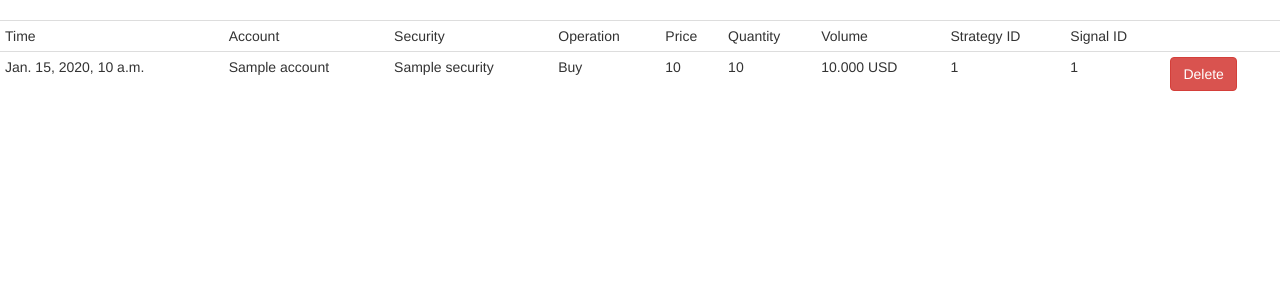
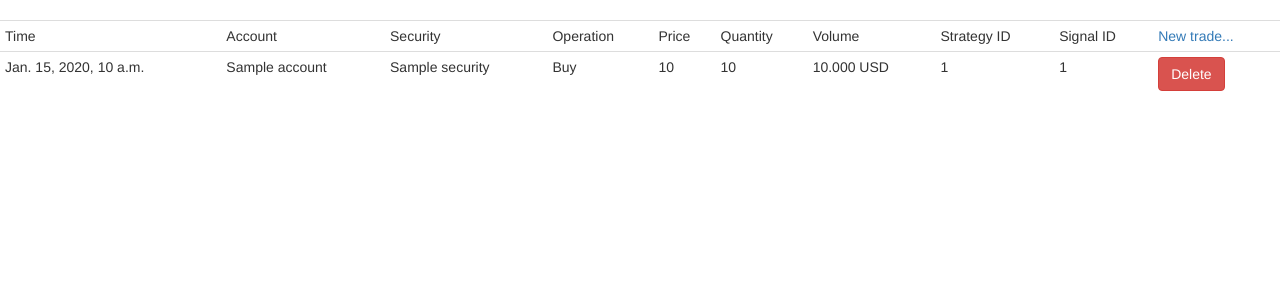
Before and after one commit to asakul/atrade_dashboard, a Django app: template templates/dashboard/trades.html in a window 1280 px wide. Shown: the part 52-352 px from the top of the page. Run offline with Django 3.2, Linux system fonts and the light colour scheme; the template is opened without the code that fills it: most values are stand-ins (such as "Sample title", 1, 10 or a date in 2020); some libraries are stand-ins or nearby versions.

Commit message:
New trade form

```diff
--- a/templates/dashboard/trades.html
+++ b/templates/dashboard/trades.html
@@ -1,7 +1,16 @@
 {% extends "dashboard/base.html" %}
+{% load bootstrap3 %}
 {% load mathfilters %}
 
 {% block content %}
+<div class="panel panel-default panel-collapse collapse" id="new_trade_form">
+    <div class="panel-body">
+        <form action="#" method="POST">
+        {% bootstrap_form new_trade_form %}
+        {% bootstrap_button button_type='submit' content='Submit' %}
+        </form>
+    </div>
+</div>
 <table class="table table-condensed">
     <tr>
         <td>Time</td>
@@ -13,7 +22,7 @@
         <td>Volume</td>
         <td>Strategy ID</td>
         <td>Signal ID</td>
-        <td></td>
+        <td> <a href="#new_trade_form" role="button" data-toggle="collapse">New trade...</a> </td>
     </tr>
 {% for trade in trades %}
     <tr>
@@ -26,7 +35,7 @@
         <td>{{ trade.volume|stringformat:".3f"}} {{ trade.volumeCurrency }}</td>
         <td>{{ trade.strategyId }}</td>
         <td>{{ trade.signalId }}</td>
-        <td><button type="button" class="btn btn-danger" onclick="if(window.confirm('Confirm deletion')) { document.location.href = '/delete_trade?id={{ trade.pk }}'}; return false;">Delete</button></td>
+        <td><button type="button" class="btn btn-danger" onclick="if(window.confirm('Confirm deletion')) { document.location.href = '{% url 'delete_trade' trade_id=trade.pk %}'}; return false;">Delete</button></td>
     </tr>
 {% endfor %}
 </table>
--- a/urls.py
+++ b/urls.py
@@ -8,5 +8,6 @@ urlpatterns = [
         url(r'^add_instance$', views.add_instance, name='add_instance'),
         url(r'^delete_instance/(?P<instance_id>[^/]+)$', views.delete_instance, name='delete_instance'),
         url(r'^trades/$', views.trades_index, name='trades_index'),
+        url(r'^delete_trade/(?P<trade_id>[^/]+)$', views.delete_trade, name='delete_trade'),
 
 ]
```
Also changed, not shown: forms.py (added, +13 -0 lines), views.py (+10 -1 lines).
